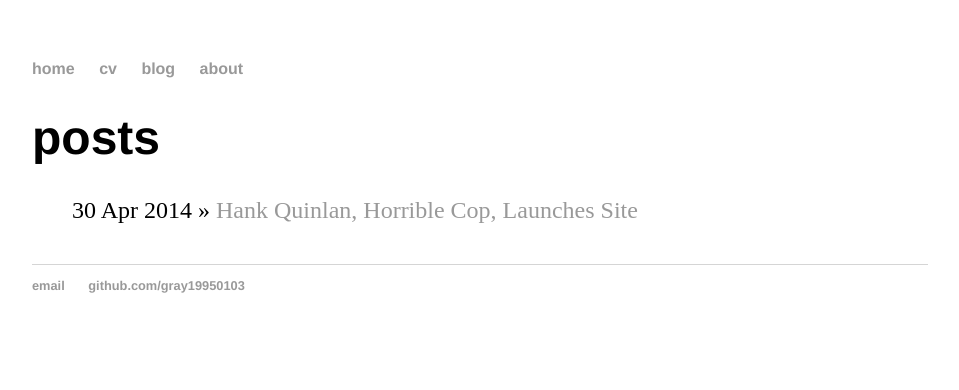
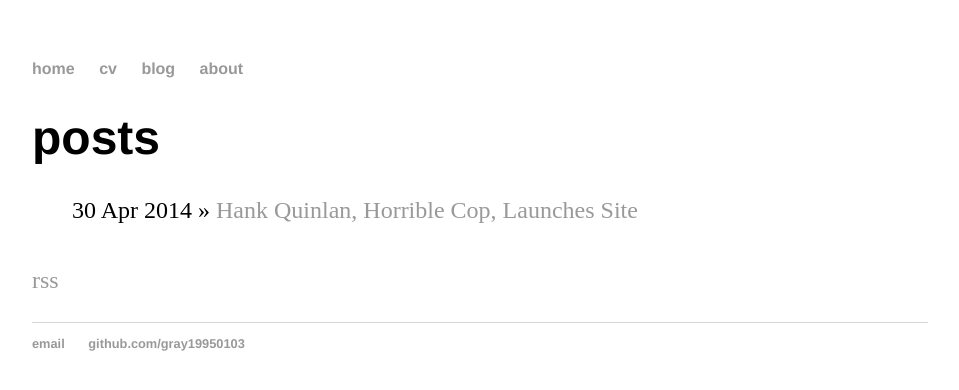
Before and after one commit to gray19950103/gray19950103.github.io, a Jekyll site: the page built from blog/index.html, in a window 1280 px wide. Shown: the top 390 px of the page, without its empty margins (160-1119 px from the left). Built offline with Jekyll 4.4.1, drawn with Linux system fonts in a browser that asks for light colours.

Commit message:
Update index.html

```diff
--- a/blog/index.html
+++ b/blog/index.html
@@ -8,3 +8,4 @@ title: posts
         <li><span>{{ post.date | date_to_string }}</span> » <a href="{{ post.url }}" title="{{ post.title }}">{{ post.title }}</a></li>
     {% endfor %}
 </ul>
+<p><a href="/blog/atom.xml">rss</a></p>
```
